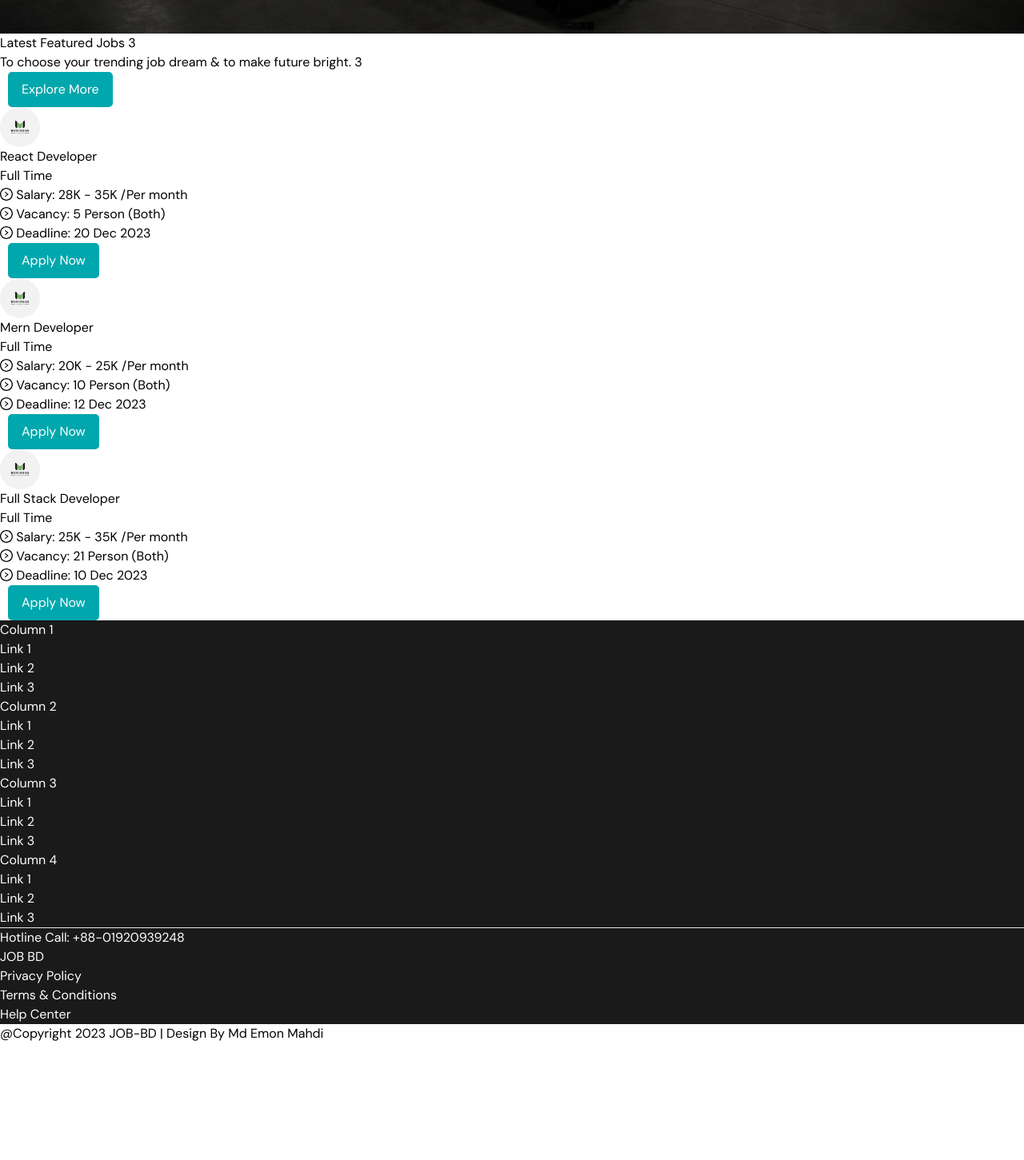
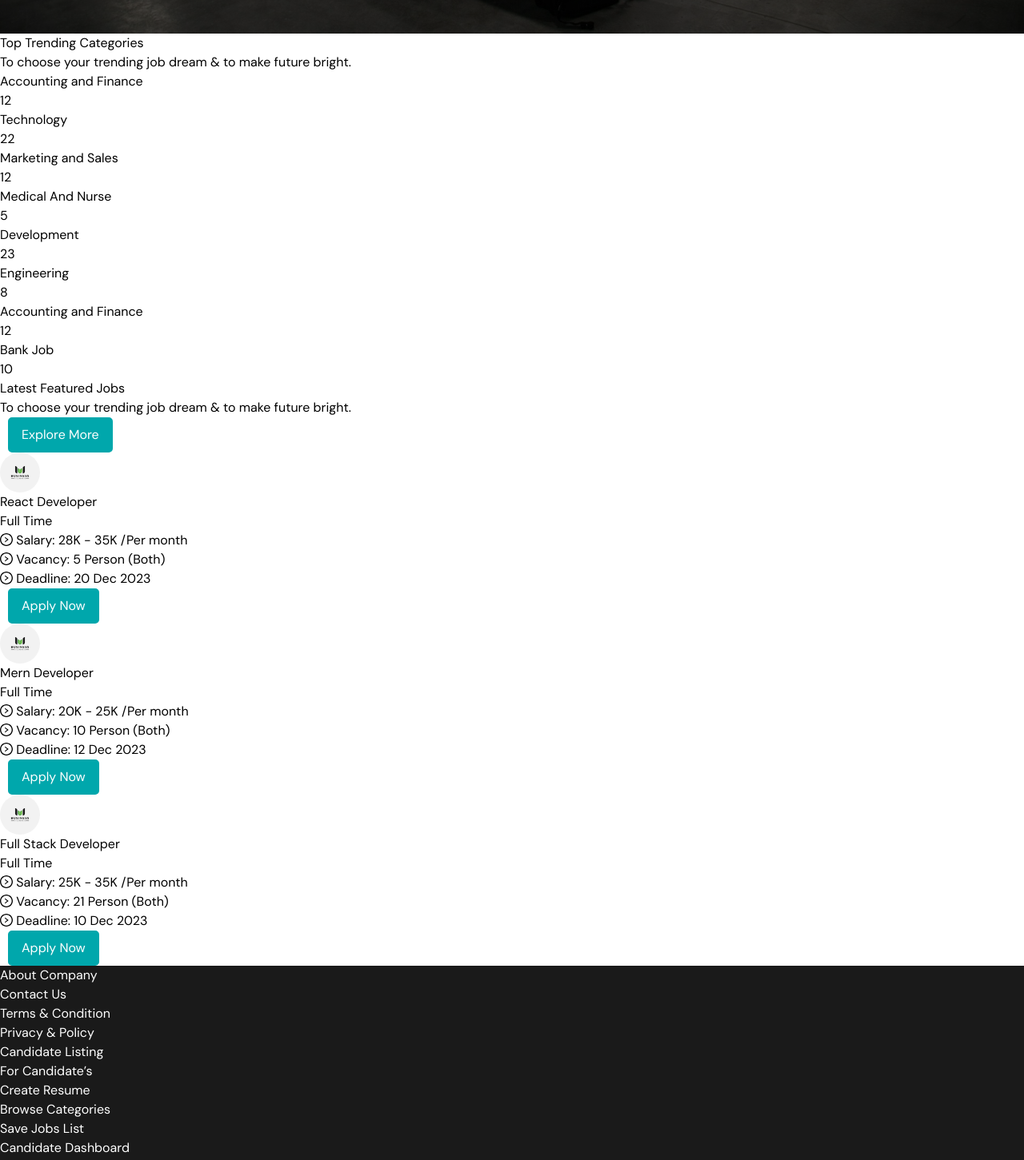
Before and after one commit to emonmahdi/job-portal-frontend, a React (Vite) app: page / in a window 1280 px wide. Shown: the part 1014-2465 px from the top of the page at 80% size. Before the commit the page ends 2319 px from the top, so only its background shows below. Built offline with nearby package versions, Linux system fonts and the light colour scheme.

Commit message:
home categories design [DONE]

```diff
--- /dev/null
+++ b/public/categories.json
@@ -0,0 +1,50 @@
+[
+  {
+    "id": 1,
+    "title": "Accounting and Finance",
+    "availableJob": 12,
+    "icon": "react-icon"
+  },
+  {
+    "id": 2,
+    "title": "Technology",
+    "availableJob": 22,
+    "icon": "react-icon"
+  },
+  {
+    "id": 3,
+    "title": "Marketing and Sales",
+    "availableJob": 12,
+    "icon": "react-icon"
+  },
+  {
+    "id": 4,
+    "title": "Medical And Nurse",
+    "availableJob": 5,
+    "icon": "react-icon"
+  },
+  {
+    "id": 5,
+    "title": "Development",
+    "availableJob": 23,
+    "icon": "react-icon"
+  },
+  {
+    "id": 6,
+    "title": "Engineering",
+    "availableJob": 8,
+    "icon": "react-icon"
+  },
+  {
+    "id": 7,
+    "title": "Accounting and Finance",
+    "availableJob": 12,
+    "icon": "react-icon"
+  },
+  {
+    "id": 8,
+    "title": "Bank Job",
+    "availableJob": 10,
+    "icon": "react-icon"
+  }
+]
--- /dev/null
+++ b/src/components/home/CategoriesJobs.tsx
@@ -0,0 +1,50 @@
+import { useEffect, useState } from "react";
+
+interface JobCategory {
+  id: number;
+  title: string;
+  availableJob: number;
+  icon: string;
+}
+
+const CategoriesJobs = () => {
+  const [categories, setCategories] = useState<JobCategory[]>([]);
+
+  useEffect(() => {
+    fetch("./categories.json")
+      .then((res) => res.json())
+      .then((data) => {
+        setCategories(data as JobCategory[]);
+      });
+  }, []);
+  return (
+    <div className="px-12 py-20">
+      <div className="category-title">
+        <h2 className="text-4xl font-bold mb-4">
+          Top Trending <span className="text-[#00A7AC]"> Categories </span>{" "}
+        </h2>
+        <p>To choose your trending job dream & to make future bright.</p>
+      </div>
+      <div className="categories-job grid lg:grid-cols-4 md:grid-cols-2 sm:grid-cols-1 gap-4 mb-4 my-8">
+        {categories.map((category) => {
+          const { id, title, availableJob } = category;
+          return (
+            <div
+              key={id}
+              className="single-job border-l-4 border-[#00A7ac] rounded p-4 shadow-lg bg-white mb-4"
+            >
+              <div className="flex items-center justify-between">
+                <h3 className="text-xl hover:text-[#00A7ac] cursor-pointer">
+                  {title}
+                </h3>
+                <p className="text-[#00A7ac] font-bold">{availableJob}</p>
+              </div>
+            </div>
+          );
+        })}
+      </div>
+    </div>
+  );
+};
+
+export default CategoriesJobs;
--- a/src/components/home/FeaturedJobs.tsx
+++ b/src/components/home/FeaturedJobs.tsx
@@ -29,12 +29,8 @@ const FeaturedJobs = () => {
         <div className="title">
           <h2 className="text-4xl font-bold mb-4">
             Latest <span className="text-[#00A7AC]">Featured</span> Jobs{" "}
-            {jobs.length}
           </h2>
-          <p>
-            To choose your trending job dream & to make future bright.{" "}
-            {jobs?.length}
-          </p>
+          <p>To choose your trending job dream & to make future bright. </p>
         </div>
         <div className="more-explore">
           <Button>Explore More</Button>
--- a/src/components/shared/Footer.tsx
+++ b/src/components/shared/Footer.tsx
@@ -11,48 +11,46 @@ const Footer = () => {
         className="px-12 py-20"
       >
         <div className="container mx-auto">
-          <div className="grid grid-cols-1 sm:grid-cols-2 md:grid-cols-4 gap-8">
+          <div className="grid grid-cols-1 sm:grid-cols-2 md:grid-cols-4 gap-8 mb-4">
             {/* Column 1 */}
             <div>
-              <h2 className="text-2xl font-bold mb-4">Column 1</h2>
+              <h2 className="text-2xl font-bold mb-4">About Company</h2>
               <ul>
-                <li>Link 1</li>
-                <li>Link 2</li>
-                <li>Link 3</li>
-                {/* Add more links as needed */}
+                <li>Contact Us</li>
+                <li>Terms & Condition</li>
+                <li>Privacy & Policy</li>
+                <li>Candidate Listing</li>
               </ul>
             </div>
 
             {/* Column 2 */}
             <div>
-              <h2 className="text-2xl font-bold mb-4">Column 2</h2>
+              <h2 className="text-2xl font-bold mb-4">For Candidate’s</h2>
               <ul>
-                <li>Link 1</li>
-                <li>Link 2</li>
-                <li>Link 3</li>
-                {/* Add more links as needed */}
+                <li>Create Resume</li>
+                <li>Browse Categories</li>
+                <li>Save Jobs List</li>
+                <li>Candidate Dashboard</li>
               </ul>
             </div>
 
             {/* Column 3 */}
             <div>
-              <h2 className="text-2xl font-bold mb-4">Column 3</h2>
+              <h2 className="text-2xl font-bold mb-4">For Employer’s</h2>
               <ul>
-                <li>Link 1</li>
-                <li>Link 2</li>
-                <li>Link 3</li>
-                {/* Add more links as needed */}
+                <li>Post A Job</li>
+                <li>Job Packages</li>
+                <li>Jobs Featured</li>
+                <li>Employer Dashboard</li>
               </ul>
             </div>
 
             {/* Column 4 */}
             <div>
-              <h2 className="text-2xl font-bold mb-4">Column 4</h2>
+              <h2 className="text-2xl font-bold mb-4">Download App</h2>
               <ul>
-                <li>Link 1</li>
-                <li>Link 2</li>
-                <li>Link 3</li>
-                {/* Add more links as needed */}
+                <li>Google Play Store</li>
+                <li>App Store</li>
               </ul>
             </div>
           </div>
--- a/src/pages/Home/Home.tsx
+++ b/src/pages/Home/Home.tsx
@@ -1,4 +1,5 @@
 import Banner from "../../components/home/Banner";
+import CategoriesJobs from "../../components/home/CategoriesJobs";
 import FeaturedJobs from "../../components/home/FeaturedJobs";
 import Footer from "../../components/shared/Footer";
 import Navbar from "../../components/shared/Navbar";
@@ -9,6 +10,7 @@ const Home = () => {
     <div>
       <Navbar />
       <Banner />
+      <CategoriesJobs />
       <FeaturedJobs />
       <Footer />
       {/* <Counter /> */}
```
Also changed, not shown: src/pages/Registration/Registration.tsx (+3 -5 lines).
